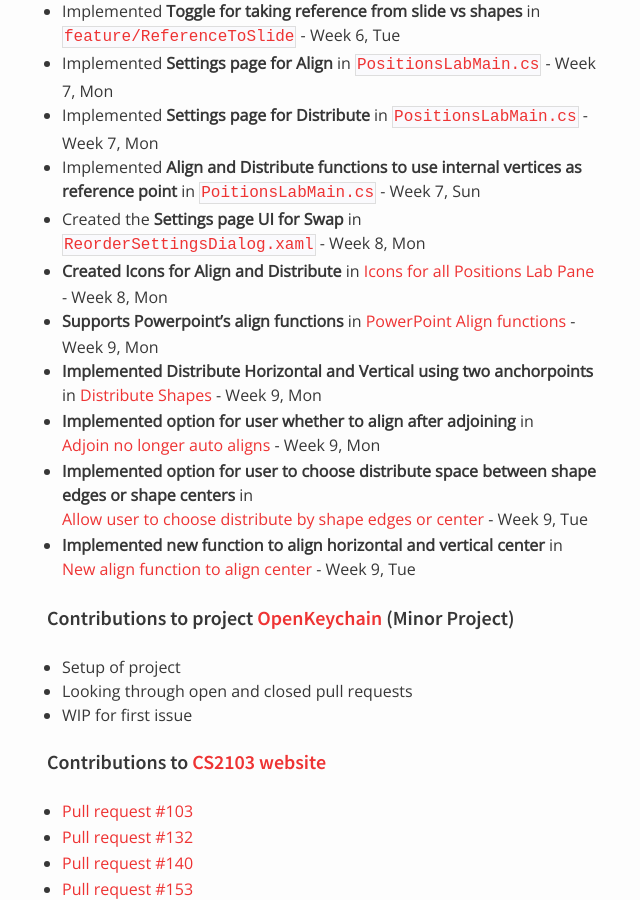
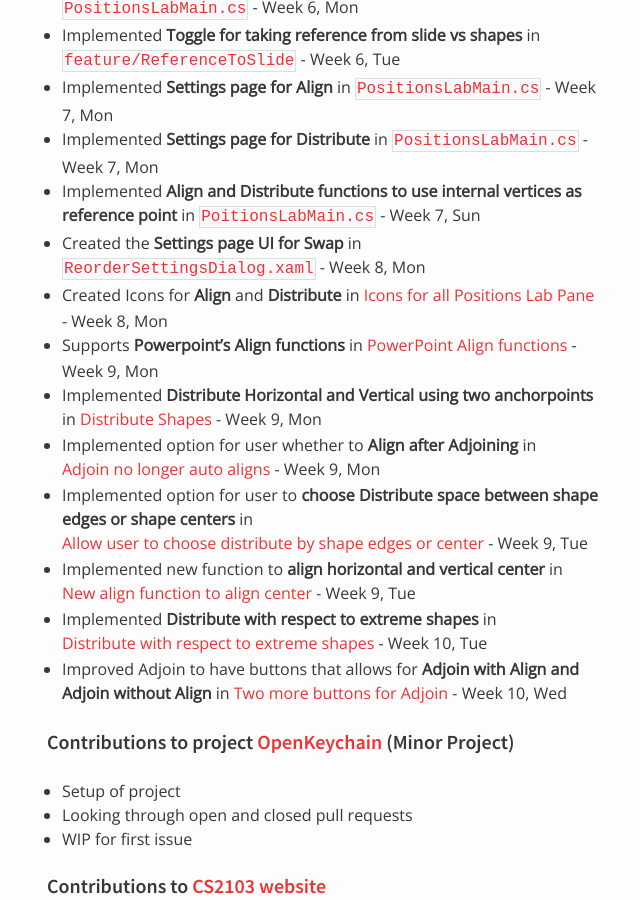
Before and after one commit to nus-oss/cs3281-AY1516S2-website, a Jekyll site: the page built from teams/powerpointlabs.md, in a window 1280 px wide and 900 px high, scrolled down 12019 px. Shown: the whole window, without its empty margins (323-963 px from the left). Built offline with Jekyll 4.4.1, drawn with Linux system fonts in a browser that asks for light colours; some of the changed text lies outside the part shown.

Commit message:
Updated Positions Lab workplan, Victor's contributions

```diff
--- a/teams/powerpointlabs.md
+++ b/teams/powerpointlabs.md
@@ -67,6 +67,7 @@ permalink: /teams/powerpointlabs/
   * [x] Add UT for Align - Week 9, Thu
   * [x] Refactor PositionsLab to use lambda expressions - Week 10, Sun
   * [x] PositionsLab functions now do not change the shape properties (shapeType, flip, etc) - Week 10, Sun
+  * [x] Added Distribute between extreme shapes - Week 10, Tue
   * [x] Change PositionsLab functions to work with duplicated shapes (previously assume persistent shapes) - Week 10, Wed
   * [x] Change Align unit tests to correct unchanged properties version - Week 10, Thu
   * [x] Implement Distribute Grid by Edges - Week 10, Thu
@@ -354,12 +355,14 @@ permalink: /teams/powerpointlabs/
 * Implemented **Settings page for Distribute** in [`PositionsLabMain.cs`](https://github.com/nus-fboa2016-PL/PowerPointLabs/commit/8ea277d1243fc63fb53d715ba6a586aeeca9cef7) - Week 7, Mon
 * Implemented **Align and Distribute functions to use internal vertices as reference point** in [`PoitionsLabMain.cs`](https://github.com/nus-fboa2016-PL/PowerPointLabs/commit/273650b8181c9d08772761178e4e38f152e78349) - Week 7, Sun
 * Created the **Settings page UI for Swap** in [`ReorderSettingsDialog.xaml`](https://github.com/nus-fboa2016-PL/PowerPointLabs/commit/192ca1b23feed3739c2d8c9b343cf5a8f47b1f41) - Week 8, Mon
-* **Created Icons for Align and Distribute** in [Icons for all Positions Lab Pane](https://github.com/nus-fboa2016-PL/PowerPointLabs/issues/28) - Week 8, Mon
-* **Supports Powerpoint's align functions** in [PowerPoint Align functions](https://github.com/nus-fboa2016-PL/PowerPointLabs/issues/33) - Week 9, Mon
-* **Implemented Distribute Horizontal and Vertical using two anchorpoints** in [Distribute Shapes](https://github.com/nus-fboa2016-PL/PowerPointLabs/issues/32) - Week 9, Mon
-* **Implemented option for user whether to align after adjoining** in [Adjoin no longer auto aligns](https://github.com/nus-fboa2016-PL/PowerPointLabs/issues/42) - Week 9, Mon
-* **Implemented option for user to choose distribute space between shape edges or shape centers** in [Allow user to choose distribute by shape edges or center](https://github.com/nus-fboa2016-PL/PowerPointLabs/issues/44) - Week 9, Tue
-* **Implemented new function to align horizontal and vertical center** in [New align function to align center](https://github.com/nus-fboa2016-PL/PowerPointLabs/issues/47) - Week 9, Tue
+* Created Icons for **Align** and **Distribute** in [Icons for all Positions Lab Pane](https://github.com/nus-fboa2016-PL/PowerPointLabs/issues/28) - Week 8, Mon
+* Supports **Powerpoint's Align functions** in [PowerPoint Align functions](https://github.com/nus-fboa2016-PL/PowerPointLabs/issues/33) - Week 9, Mon
+* Implemented **Distribute Horizontal and Vertical using two anchorpoints** in [Distribute Shapes](https://github.com/nus-fboa2016-PL/PowerPointLabs/issues/32) - Week 9, Mon
+* Implemented option for user whether to **Align after Adjoining** in [Adjoin no longer auto aligns](https://github.com/nus-fboa2016-PL/PowerPointLabs/issues/42) - Week 9, Mon
+* Implemented option for user to **choose Distribute space between shape edges or shape centers** in [Allow user to choose distribute by shape edges or center](https://github.com/nus-fboa2016-PL/PowerPointLabs/issues/44) - Week 9, Tue
+* Implemented new function to **align horizontal and vertical center** in [New align function to align center](https://github.com/nus-fboa2016-PL/PowerPointLabs/issues/47) - Week 9, Tue
+* Implemented **Distribute with respect to extreme shapes** in [Distribute with respect to extreme shapes](https://github.com/nus-fboa2016-PL/PowerPointLabs/issues/43) - Week 10, Tue
+* Improved Adjoin to have buttons that allows for **Adjoin with Align and Adjoin without Align** in [Two more buttons for Adjoin](https://github.com/nus-fboa2016-PL/PowerPointLabs/issues/51) - Week 10, Wed
 
 #### Contributions to project [OpenKeychain](https://www.openkeychain.org/) (Minor Project)
  * Setup of project
```
